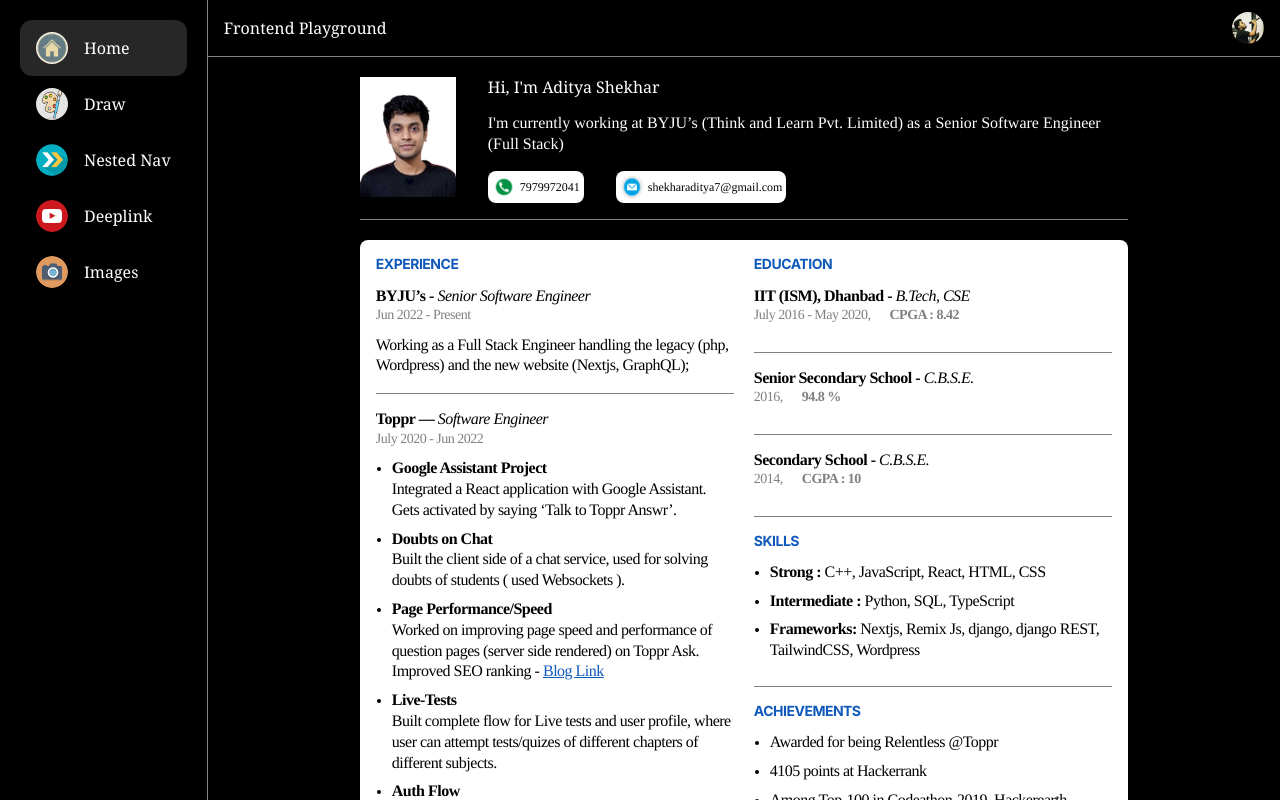
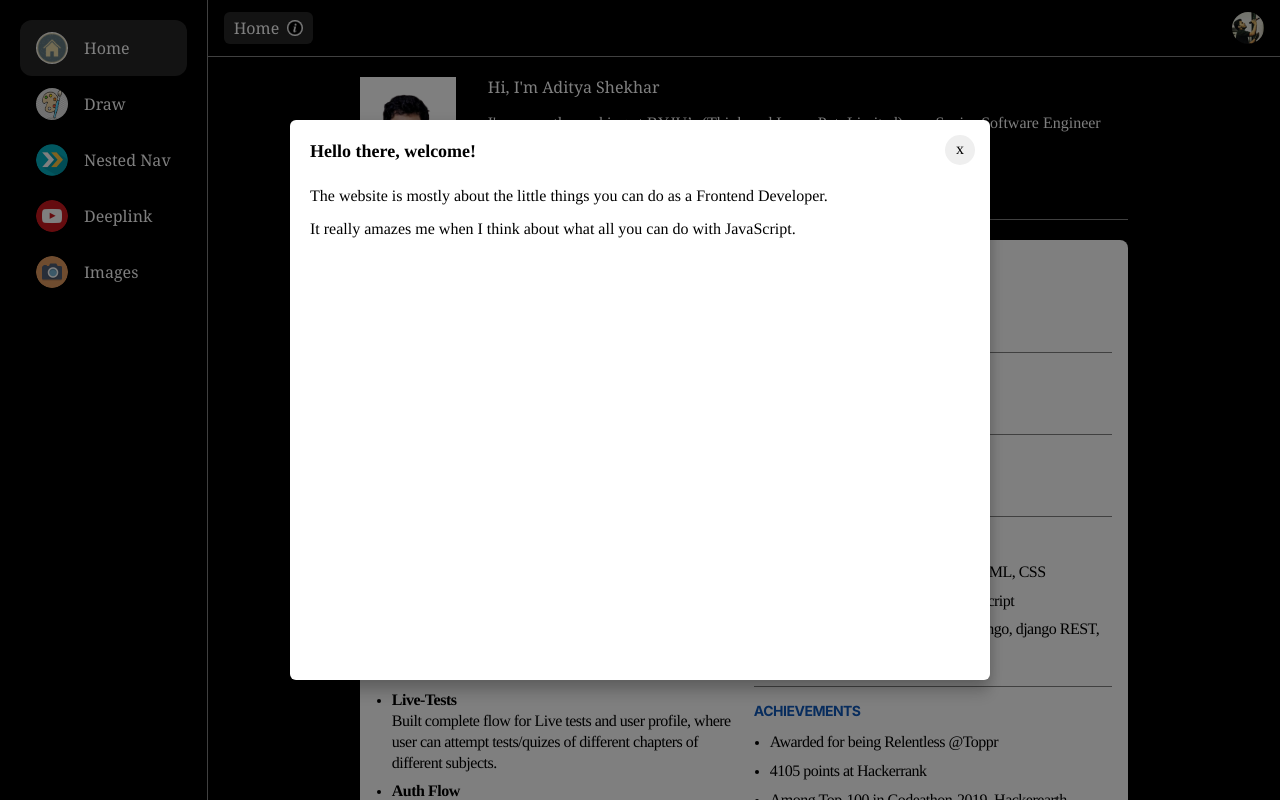
Before and after one commit to shekharaditya7/my-app, a React (Create React App) app: page / in a window 1280 px wide. Shown: the top 800 px of the page. Built offline with nearby package versions, Linux system fonts and the light colour scheme.

Commit message:
info Icon and Instruction

```diff
--- a/src/components/App/Header.js
+++ b/src/components/App/Header.js
@@ -14,8 +14,22 @@
 
   return (
     <div className={styles.wrapper}>
-      <span>{getActivePathTitle()} </span>
-      <div className={styles.label}>Frontend Playground</div>
+      <span>
+        {getActivePathTitle()}
+        <img
+          src="/images/InfoIcon-white.jpeg"
+          alt="info"
+          className={styles.info}
+        ></img>
+      </span>
+      <div className={styles.label}>
+        {getActivePathTitle()}
+        <img
+          src="/images/InfoIcon-white.jpeg"
+          alt="info"
+          className={styles.info}
+        ></img>
+      </div>
       <img
         className={styles.profileIcon}
         src="/icon192.jpeg"
--- a/src/components/App/Header.module.scss
+++ b/src/components/App/Header.module.scss
@@ -7,10 +7,13 @@
   padding: 12px 16px;
   border-bottom: 1px solid gray;
   span {
+    display: inline-flex;
+    align-items: center;
     margin-left: 64px;
     padding: 6px 10px;
     border-radius: 6px;
     background-color: rgba($color: gray, $alpha: 0.3);
+    white-space: nowrap;
   }
   .profileIcon {
     height: 32px;
@@ -21,10 +24,15 @@
 
   .label {
     display: none;
-    // padding: 6px 10px;
-    // border-radius: 6px;
-    // background-color: rgba($color: gray, $alpha: 0.3);
   }
+}
+
+.info {
+  margin-left: 8px;
+  height: 16px;
+  width: 16px;
+  border-radius: 50%;
+  cursor: pointer;
 }
 
 @include if-device(desktop-tablet) {
@@ -35,7 +43,11 @@
       display: none;
     }
     .label {
-      display: block;
+      display: flex;
+      align-items: center;
+      padding: 6px 10px;
+      border-radius: 6px;
+      background-color: rgba($color: gray, $alpha: 0.3);
     }
   }
 }
--- a/src/components/App/Layout.js
+++ b/src/components/App/Layout.js
@@ -1,5 +1,6 @@
 import Header from "./Header";
 import Sidebar from "./Sidebar";
+
 import styles from "./Layout.module.scss";
 
 export default function Layout({ children }) {
--- a/src/components/App/Sidebar.js
+++ b/src/components/App/Sidebar.js
@@ -1,21 +1,39 @@
-import { useLayoutEffect, useRef, useState } from "react";
+import { useLayoutEffect, useRef, useState, useEffect } from "react";
 import cx from "classnames";
 import { Link, useLocation } from "react-router-dom";
+import Instructions from "../Widgets/Instructions";
 import getIsMobileView from "../../utils/getIsMobileView";
 import useOutsideClick from "../../utils/hooks/useOutsideClick";
 import NAV_ITEMS from "./sidebar.constants";
+import INSTRUCTIONS from "../Widgets/instructions.contants";
+import pages from "../../pages";
+
 import styles from "./Sidebar.module.scss";
 
 export default function Sidebar() {
   const { pathname } = useLocation();
+  const ref = useRef();
+  const activePathKey = useRef("");
 
-  const ref = useRef();
   const { isMobileViewOnlyUtil } = getIsMobileView();
   const [showSidebar, setShowSidebar] = useState(false);
+  const [showInstructions, setShowInstructions] = useState(false);
 
   useLayoutEffect(() => {
     setShowSidebar(!isMobileViewOnlyUtil);
   }, [isMobileViewOnlyUtil]);
+
+  useEffect(() => {
+    Object.keys(pages).forEach((key) => {
+      if (pages[key] === pathname) activePathKey.current = key;
+    });
+
+    if (
+      pages[activePathKey.current] &&
+      !localStorage.getItem(activePathKey.current)
+    )
+      setShowInstructions(true);
+  }, [pathname]);
 
   useOutsideClick({
     ref,
@@ -24,7 +42,14 @@
     },
   });
 
-  return showSidebar ? (
+  const handleInstructionClose = () => {
+    localStorage.setItem(activePathKey.current, "true");
+    setShowInstructions(false);
+  };
+
+  return (
+    <>
+      {showSidebar ? (
         <div
           className={cx(styles.sidebarWrapper, {
             [styles.animateSlide]: showSidebar,
@@ -45,7 +70,9 @@
                 [styles.active]: url === pathname,
               })}
               key={url}
-          onClick={isMobileViewOnlyUtil ? () => setShowSidebar(false) : null}
+              onClick={
+                isMobileViewOnlyUtil ? () => setShowSidebar(false) : null
+              }
             >
               <img alt={alt} src={logoSrc}></img>
               <div className={styles.label}> {label}</div>
@@ -64,5 +91,13 @@
             }}
           ></img>
         </div>
+      )}
+      {showInstructions ? (
+        <Instructions
+          onClose={handleInstructionClose}
+          {...INSTRUCTIONS[pages[activePathKey.current]]}
+        />
+      ) : null}
+    </>
   );
 }
--- a/src/components/Widgets/Instructions.js
+++ b/src/components/Widgets/Instructions.js
@@ -1,13 +1,21 @@
 import Modal from "./Modal";
 import styles from "./Instructions.module.scss";
 
-export default function Instruction({ title, instructions = [] } = {}) {
+export default function Instruction({
+  onClose,
+  title,
+  instructions = [],
+} = {}) {
   return (
-    <Modal>
+    <Modal
+      onRequestClose={onClose}
+      className={styles.modal}
+      shouldCloseOnEscape={false}
+    >
       <div className={styles.title}> {title}</div>
       <ul>
         {instructions.map((step) => (
-          <li className={styles.step}>{step}</li>
+          <div className={styles.step}>{step}</div>
         ))}
       </ul>
     </Modal>
--- a/src/components/Widgets/Instructions.module.scss
+++ b/src/components/Widgets/Instructions.module.scss
@@ -0,0 +1,30 @@
+@import "./../../styles/index.scss";
+
+.modal {
+  font-family: "Times New Roman", Times, serif;
+  margin-top: auto;
+  margin-bottom: 0;
+}
+.title {
+  font-weight: bold;
+  margin-bottom: 24px;
+}
+
+.step {
+  font-size: 14px;
+  margin-bottom: 12px;
+}
+
+@include if-device(desktop-tablet) {
+  .modal {
+    margin: auto;
+    font-size: 16px;
+  }
+
+  .title {
+    font-size: 18px;
+  }
+  .step {
+    font-size: 16px;
+  }
+}
--- a/src/components/Widgets/Modal.module.scss
+++ b/src/components/Widgets/Modal.module.scss
@@ -5,10 +5,11 @@
   overflow-y: auto;
   overflow-x: hidden;
   width: 700px;
-  height: 70vh;
+  height: 70%;
   border-radius: 6px;
   position: relative;
   box-shadow: 0 15px 15px 0 rgba(0, 0, 0, 0.12), 0 5px 15px 0 rgba(0, 0, 0, 0.2);
+  padding: 20px;
   :global {
     .ReactModal__Body--open {
       overflow: hidden;
--- a/src/pages.js
+++ b/src/pages.js
@@ -1,10 +1,17 @@
+const HOME = "/";
+const DRAWER = "/drawer/";
+const DEEPLINK = "/deeplink/:videoId/";
+const NESTED_NAV = "/nested-nav/";
+const IMAGE_OPERATIONS = "/image-opeations/";
+const USER_DEEPLINK = "/user-deeplink/";
+
 const pages = {
-  HOME: "/",
-  DRAWER: "/drawer/",
-  DEEPLINK: "/deeplink/:videoId/",
-  NESTED_NAV: "/nested-nav/",
-  IMAGE_OPERATIONS: "/image-opeations/",
-  USER_DEEPLINK: "/user-deeplink/",
+  HOME,
+  DRAWER,
+  DEEPLINK,
+  NESTED_NAV,
+  IMAGE_OPERATIONS,
+  USER_DEEPLINK,
 };
 
 export default pages;
```
Also changed, not shown: public/images/InfoIcon-black.jpeg (added), public/images/InfoIcon-white.jpeg (added). Lines whose indentation alone changed are shown as unchanged.
